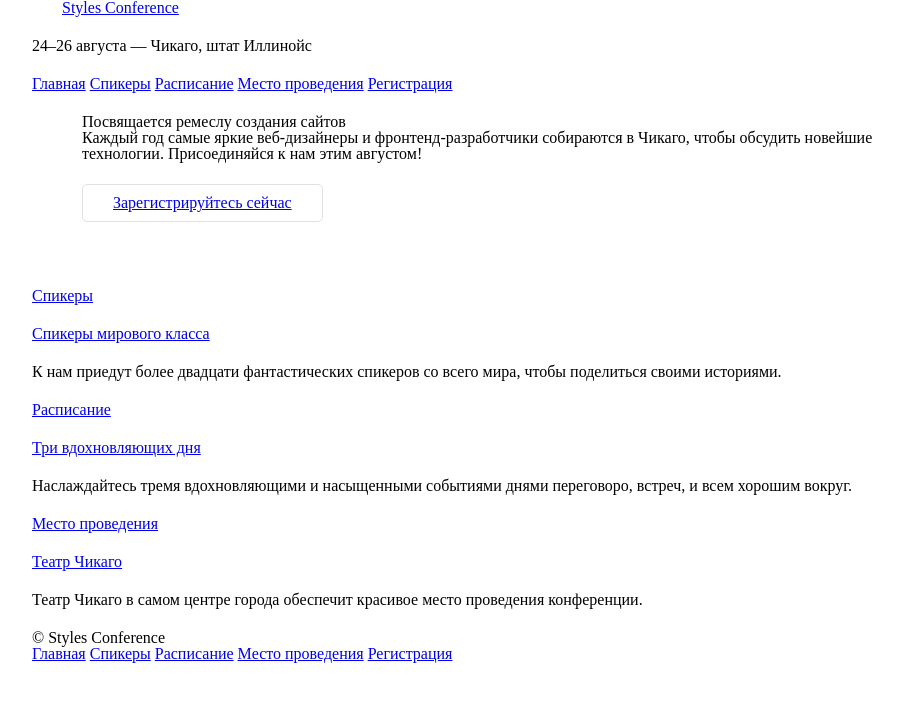
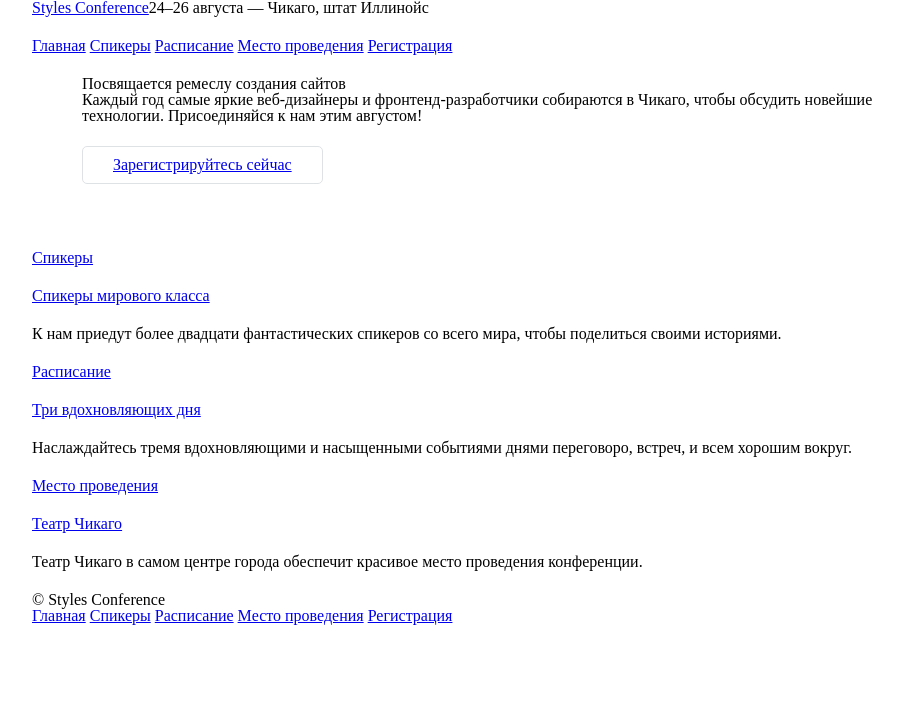
Before and after one commit to bratislavka21/styles_conference, a plain HTML site: page index.html in a window 1280 px wide. Shown: the whole page, without its empty margins (158-1061 px from the left). Drawn offline with Linux system fonts and the light colour scheme.

Commit message:
Логотип в header на главной получил float:left
  Заголовок <h1> (в хедере на главной) с логотипом получил класс .logo
  В main.css добавлен раздел "Основной заголовок", в нем класс .logo
получил левый float.

```diff
--- a/assets/stylesheets/main.css
+++ b/assets/stylesheets/main.css
@@ -118,3 +118,12 @@ h1, h3, h4, h5, p {
 .hero {
   padding: 22px 80px 66px 80px;
 }
+
+/*
+  =====================================================
+  Основной заголовок
+  =====================================================
+*/
+.logo {
+  float: left;
+}
--- a/index.html
+++ b/index.html
@@ -8,11 +8,9 @@
 <body>
 
   <header class="container">
-    <section class="container">
-      <h1>
+      <h1 class="logo">
         <a href="index.html">Styles Conference</a>
       </h1>
-    </section>
     <h3>24&ndash;26 августа &mdash; Чикаго, штат Иллинойс</h3>
 
     <nav>
```
